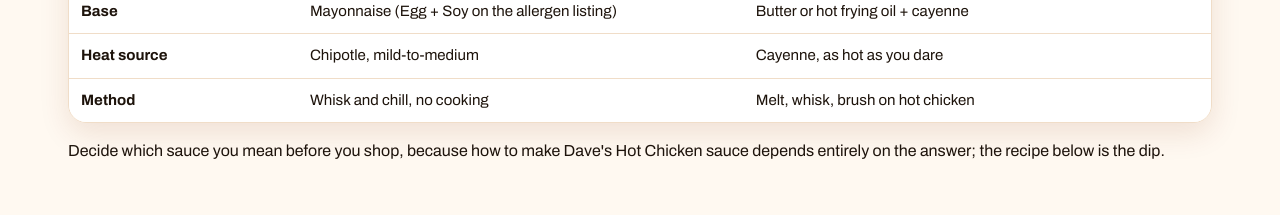
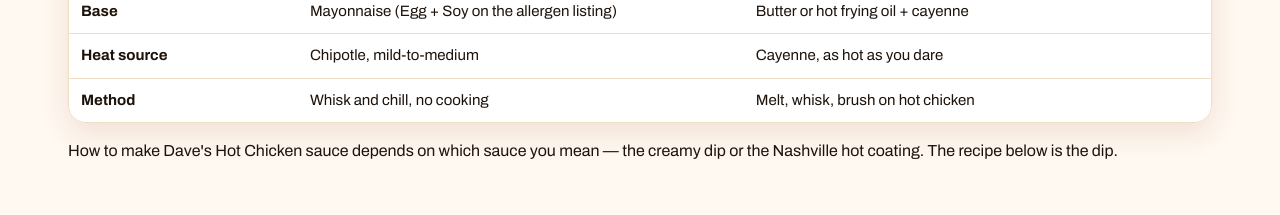
Before and after one commit to jamshaid6784321-netizen/daves-hot-chicken, a plain HTML site: page how-to-make-daves-hot-chicken-sauce/index.html in a window 1280 px wide. Shown: the part 1580-1795 px from the top of the page. Drawn offline with Linux system fonts and the light colour scheme.

Commit message:
Sauce #90: 'Decide which sauce' para -> Chand pick #1 (depends on which sauce you mean...)

```diff
--- a/how-to-make-daves-hot-chicken-sauce/index.html
+++ b/how-to-make-daves-hot-chicken-sauce/index.html
@@ -228,7 +228,7 @@
           </tbody>
         </table>
       </div>
-      <p style="margin-top:16px">Decide which sauce you mean before you shop, because how to make Dave's Hot Chicken sauce depends entirely on the answer; the recipe below is the dip.</p>
+      <p style="margin-top:16px">How to make Dave's Hot Chicken sauce depends on which sauce you mean — the creamy dip or the Nashville hot coating. The recipe below is the dip.</p>
     </div>
   </section>
 
```
